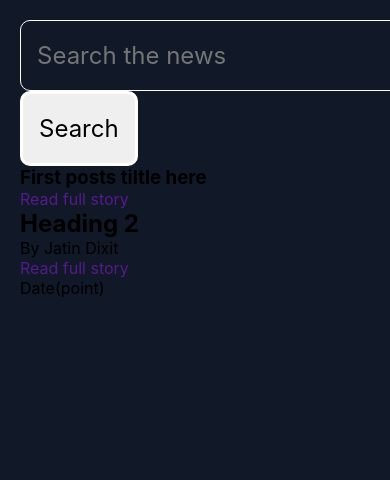
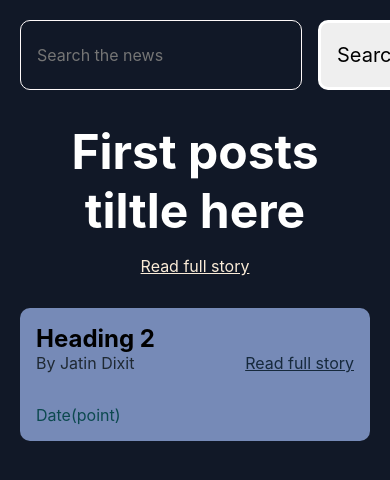
Before and after one commit to Jatind13/Hacker-News-App, a React (Create React App) app: page / in a window 390 px wide. Shown: the top 480 px of the page. Built offline with nearby package versions, Linux system fonts and the light colour scheme.

Commit message:
all the styling and responsivness is added

```diff
--- a/src/App.js
+++ b/src/App.js
@@ -3,7 +3,7 @@
     <>
       {/* first let's setup the UI */}
       <section className="section">
-        <form>
+        <form autoComplete="off">
           <input
             type="text"
             name="search"
@@ -12,14 +12,14 @@
           />
           <button>Search</button>
         </form>
-        <article>
+        <article className="title">
           <h1>First posts tiltle here</h1>
           {/* here href will get the link from API call */}
           <a href="">Read full story</a>
         </article>
 
         {/* building how each card will look like */}
-        <article>
+        <article className="cards">
           <div>
             <h2>Heading 2</h2>
             <ul>
--- a/src/index.css
+++ b/src/index.css
@@ -20,10 +20,14 @@
   font-size: 16px;
   background-color: #111827;
 }
+form {
+  display: flex;
+  margin-bottom: 2rem;
+}
 
 input {
   font-family: inherit;
-  font-size: 1.5rem;
+  font-size: 1rem;
   outline: none;
   background-color: transparent;
   padding: 1.25rem 1rem;
@@ -35,7 +39,7 @@
 
 button {
   font-family: inherit;
-  font-size: 1.5rem;
+  font-size: 1.25rem;
   outline: none;
   background-color: fff;
   padding: 1.25rem 1rem;
@@ -49,10 +53,66 @@
   color: blueviolet;
   cursor: pointer;
 }
+/* ===================================
+Cards and the search result section
+======================================
+ */
 .section {
   padding: 1.25rem;
 }
+.section .title h1 {
+  font-weight: bold;
+  font-size: 3rem;
+  color: #fff;
+  text-align: center;
+  margin-bottom: 1rem;
+}
+.section .title a {
+  display: flex;
+  align-items: center;
+  justify-content: center;
+  color: antiquewhite;
+  text-align: center;
+  text-decoration: underline;
+  margin-bottom: 2rem;
+}
+.section .title a:hover {
+  color: #fff;
+}
+.section .cards div {
+  background-color: #768ab7;
+  padding: 1rem;
+  border-radius: 0.625rem;
+}
 
+.section .cards div ul {
+  display: flex;
+  align-items: center;
+  justify-content: space-between;
+  margin-bottom: 2rem;
+}
+.section .cards div ul li {
+  color: rgb(31, 41, 51);
+}
+
+.section .cards div ul li a {
+  color: rgb(22, 41, 60);
+  text-decoration: underline;
+}
+
+.section .cards div ul li a:hover {
+  color: #fff;
+}
+/* handling cards ordering */
+.section .cards {
+  display: grid;
+  grid-template-columns: 1 fr;
+  grid-gap: 1rem;
+}
+.section .cards div p {
+  color: rgb(12, 73, 79);
+}
+/* Adding responsivness */
 @media (min-width: 1024px) {
   /* let's target the form */
   form {
@@ -67,3 +127,10 @@
     margin: auto;
   }
 }
+
+/* for cards */
+@media (min-width: 768px) {
+  .section .cards {
+    grid-template-columns: repeat(2, 1fr);
+  }
+}
```
